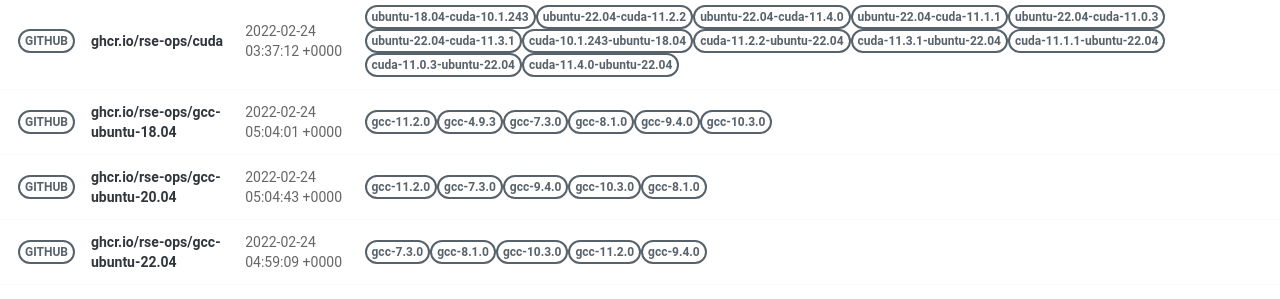
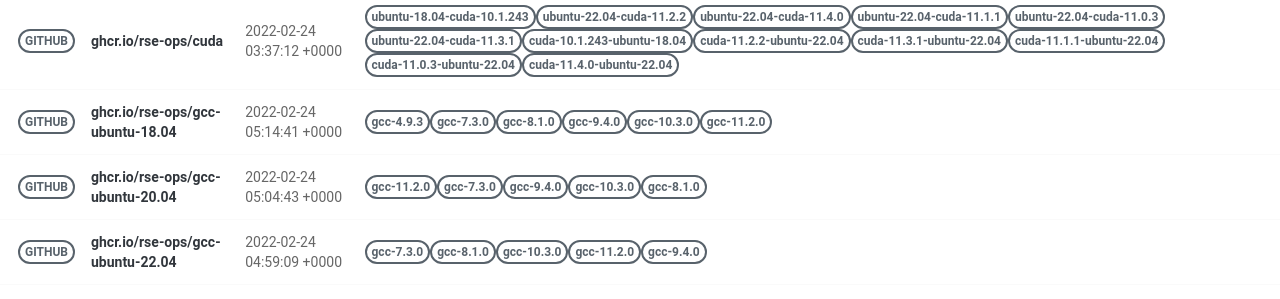
Before and after one commit to rse-ops/docker-images, a Jekyll site: the page built from pages/index.md, in a window 1280 px wide. Shown: the part 502-801 px from the top of the page. Built offline with Jekyll 4.4.1, drawn with Linux system fonts in a browser that asks for light colours; nearby versions of some CDN libraries.

Commit message:
Automated push to update library 2022-02-24

```diff
--- a/_library/ghcr.io-rse-ops-gcc-ubuntu-18.04.md
+++ b/_library/ghcr.io-rse-ops-gcc-ubuntu-18.04.md
@@ -1,14 +1,11 @@
 ---
 layout: container
 name: ghcr.io/rse-ops/gcc-ubuntu-18.04
-updated_at: 2022-02-24 05:04:01.019168
+updated_at: 2022-02-24 05:14:41.969083
 
 
 container_url: https://github.com/orgs/rse-ops/packages/container/package/gcc-ubuntu-18.04
 versions:
- - tag: gcc-11.2.0
-   dockerfile: https://github.com/rse-ops/docker-images/blob/main/ubuntu/gcc/Dockerfile
-   manifest: https://crane.ggcr.dev/manifest/ghcr.io/rse-ops/gcc-ubuntu-18.04:gcc-11.2.0
  - tag: gcc-4.9.3
    dockerfile: https://github.com/rse-ops/docker-images/blob/main/ubuntu/gcc/Dockerfile
    manifest: https://crane.ggcr.dev/manifest/ghcr.io/rse-ops/gcc-ubuntu-18.04:gcc-4.9.3
```
Also changed, not shown: other parts of _library/ghcr.io-rse-ops-gcc-ubuntu-18.04.md (+3 -0 lines).
